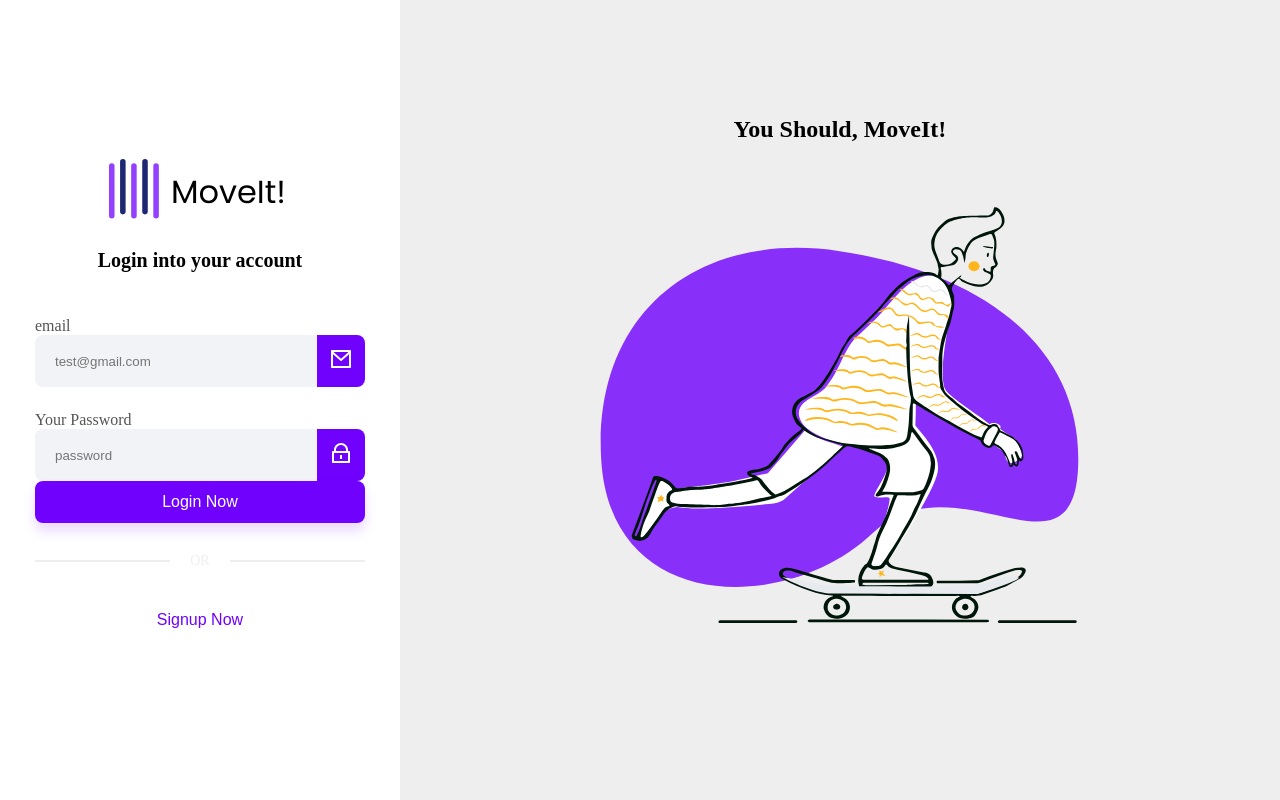
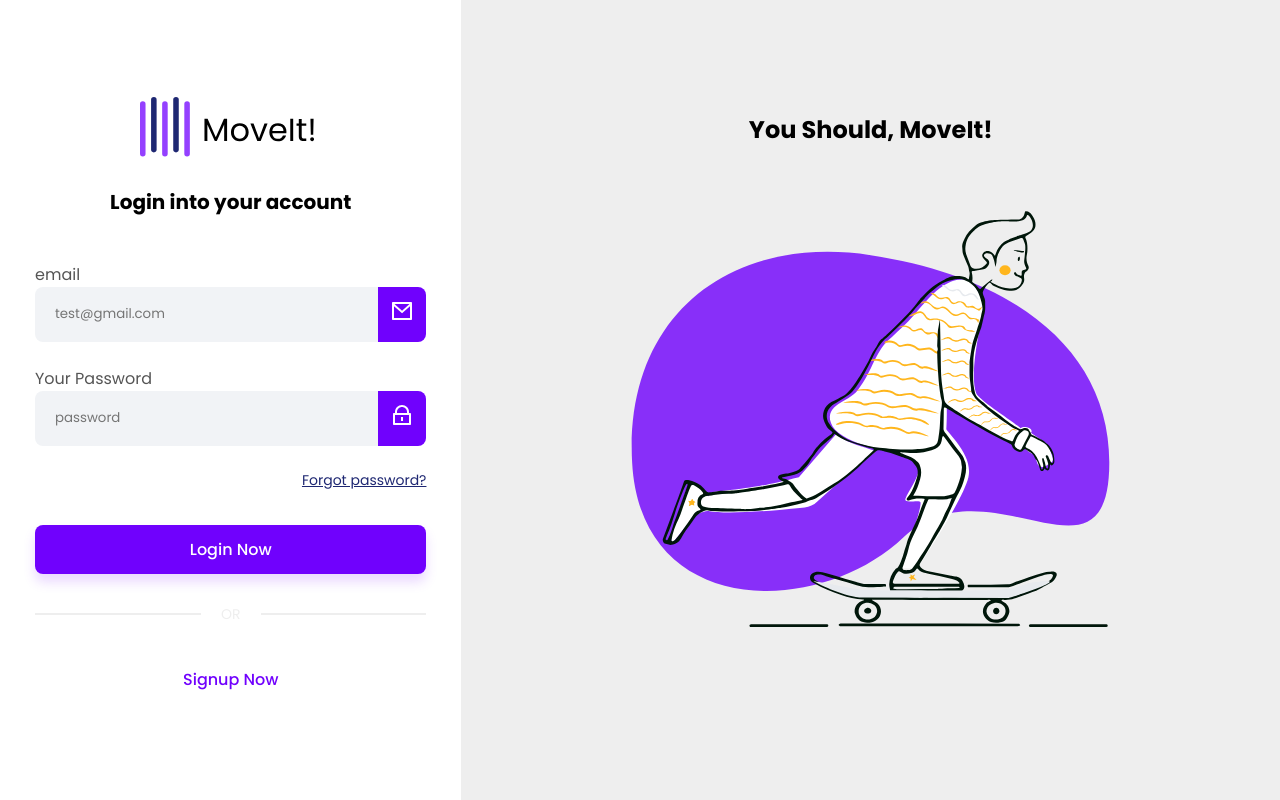
Before and after one commit to JoaoRViana/learningAngular, an Angular app: page /login in a window 1280 px wide. Built offline with nearby package versions, Linux system fonts and the light colour scheme.

Commit message:
acrescentando font e forgot password

```diff
--- a/src/app/pages/login/login.component.html
+++ b/src/app/pages/login/login.component.html
@@ -22,5 +22,8 @@
         >
         <img src="/assets/svg/iconPassword.svg">
     </app-primary-input>
+    <span>
+        Forgot password?
+    </span>
     </form>
 </app-default-login-layout>
--- a/src/app/pages/login/login.component.scss
+++ b/src/app/pages/login/login.component.scss
@@ -1,6 +1,15 @@
+@import "../../../styles/variables.scss";
 form{
     width: 100%;
     display: flex;
     flex-direction: column;
     gap: 24px;
+    margin-bottom: 34px;
+
+    span{
+        font-size: 14px;
+        text-decoration: underline;
+        color: $second-color;
+        text-align: end;
+    }
 }
--- a/src/index.html
+++ b/src/index.html
@@ -6,6 +6,9 @@
   <base href="/">
   <meta name="viewport" content="width=device-width, initial-scale=1">
   <link rel="icon" type="image/x-icon" href="favicon.ico">
+  <link rel="preconnect" href="https://fonts.googleapis.com">
+<link rel="preconnect" href="https://fonts.gstatic.com" crossorigin>
+<link href="https://fonts.googleapis.com/css2?family=Poppins:ital,wght@0,100;0,200;0,300;0,400;0,500;0,600;0,700;0,800;0,900;1,100;1,200;1,300;1,400;1,500;1,600;1,700;1,800;1,900&display=swap" rel="stylesheet">
 </head>
 <body>
   <app-root></app-root>
--- a/src/styles.scss
+++ b/src/styles.scss
@@ -2,6 +2,7 @@
     margin: 0;
     padding: 0;
     box-sizing: border-box;
+    font-family: "Poppins",sans-serif;
 }
 
 html,body{
```
